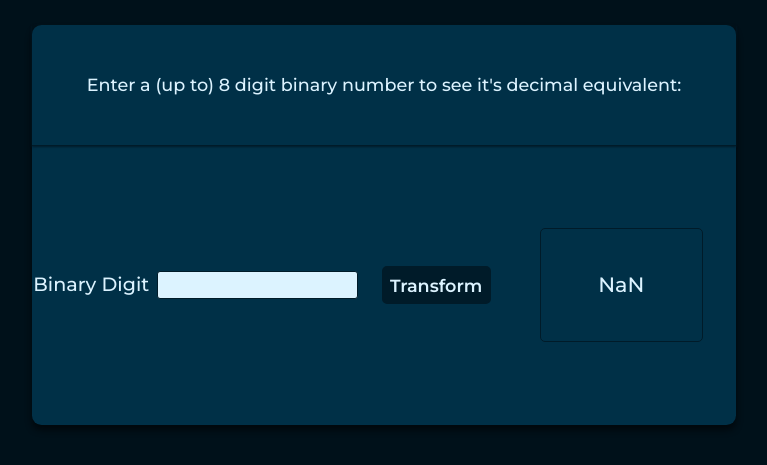
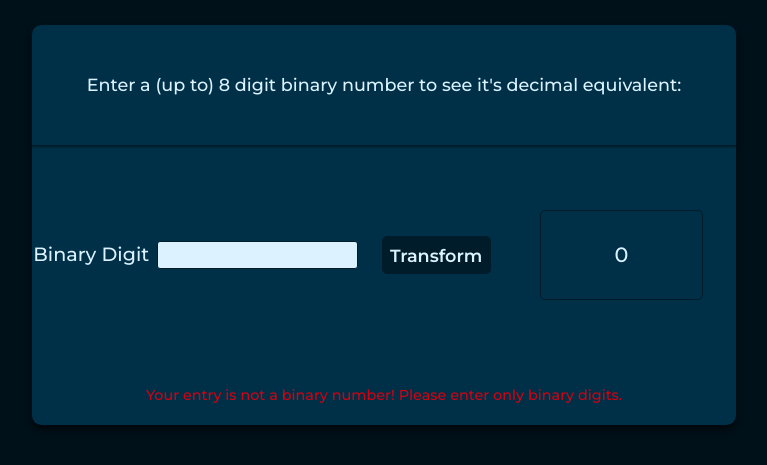
Before and after one commit to CaciaRodrigues/Bin2Dec, a plain HTML site: page index.html in a window 1280 px wide. Both pictures are taken after typing "Sample" into the empty fields and a click on the input "Transform". Shown: the part 215-680 px from the top of the page, without its empty margins (256-1023 px from the left). Drawn offline with nearby package versions, Linux system fonts and the light colour scheme.

Commit message:
Mensagem de erro caso o usuário digite algo maior que 8 dígitos ou diferente de um número binário

```diff
--- a/script.js
+++ b/script.js
@@ -1,5 +1,6 @@
 const binaryInputBox = document.getElementById('binary-inputbox'); //Pegando o elemento de input do HTML pelo ID
 const decimalResult = document.getElementById('decimal-equiv'); //Pegando o destino do input do HTML pelo ID
+const transformBox = document.getElementById('box');
 
 // Evento de submit que envia o valor digitado no input para o campo do decimal
 
@@ -15,9 +16,24 @@ binaryInputBox.addEventListener('submit', (e) => {
     console.log(binaryNumber.value);
 
     binaryNumber.value = "";
+    decimalResult.value = "";
 })
 
 function transformNumber(number) {
+    // Caso o input tenha mais do que 8 dígitos
+    if(number.value.length > 8) {
+        const invalidLengthMessage = document.createElement('p');
+        invalidLengthMessage.classList.add('invalid_message');
+        invalidLengthMessage.innerHTML = 'Your entry exceeds our limit of 8 digits! Please try again.';
+        transformBox.appendChild(invalidLengthMessage);
+    // Caso o input seja diferente de um número binário
+    } else if(/[^01]/.test(Number(number.value))){
+        const invalidDigMessage = document.createElement('p');
+        invalidDigMessage.classList.add('invalid_message');
+        invalidDigMessage.innerHTML = 'Your entry is not a binary number! Please enter only binary digits.';
+        transformBox.appendChild(invalidDigMessage);
     // Transformando o valor binário em decimal e o colocando dentro do innerHTML do decimal.
-    decimalResult.innerHTML = parseInt(number.value, 2);
+    } else {
+        decimalResult.innerHTML = parseInt(number.value, 2);
+     }
 }
--- a/style.css
+++ b/style.css
@@ -6,6 +6,7 @@
 --body-font:'Montserrat', sans-serif;
 --base-size: 16px;
 /*Cores*/
+--error-red: #d10213;
 --black-blue: #00080c;
 --dark-blue: #00111A;
 --mid-dark-blue: #001B29;
@@ -47,8 +48,9 @@ body {
     column-gap: 1rem;
     grid-template-areas:
         'text text'
-        'binary-input result';
-    grid-template-rows: 30% auto;
+        'binary-input result'
+        'invalid-message invalid-message';
+    grid-template-rows: 30% auto 15%;
     grid-template-columns: 2fr 1fr;
     box-shadow: 0 5px 6px var(--black-blue);
 }
@@ -117,3 +119,10 @@ body {
     height: 40%;
     margin: auto;
 }
+
+/*Configurações da invalidez do input*/
+.invalid_message {
+    color: var(--error-red);
+    font-size: .9rem;
+    grid-area: invalid-message;
+}
```
Also changed, not shown: 1 other file.
